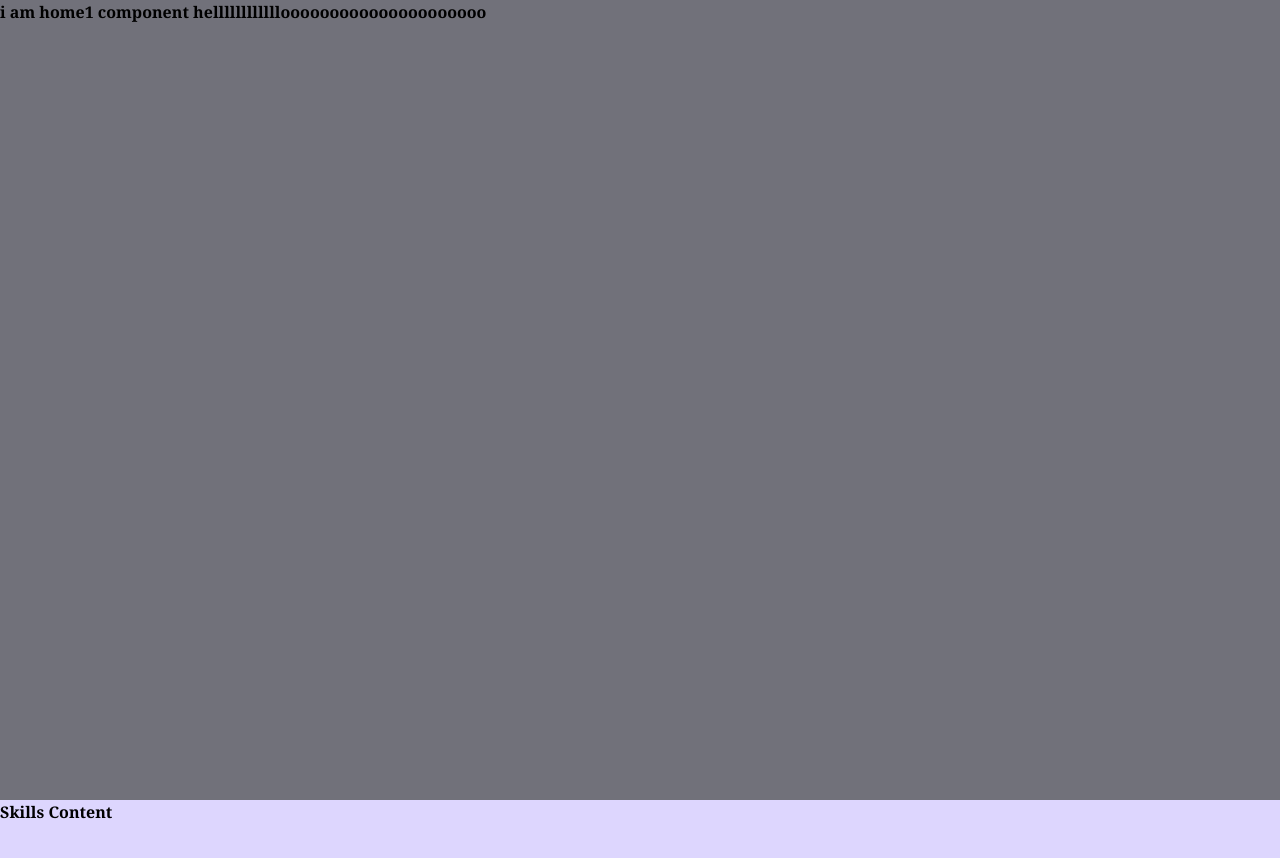
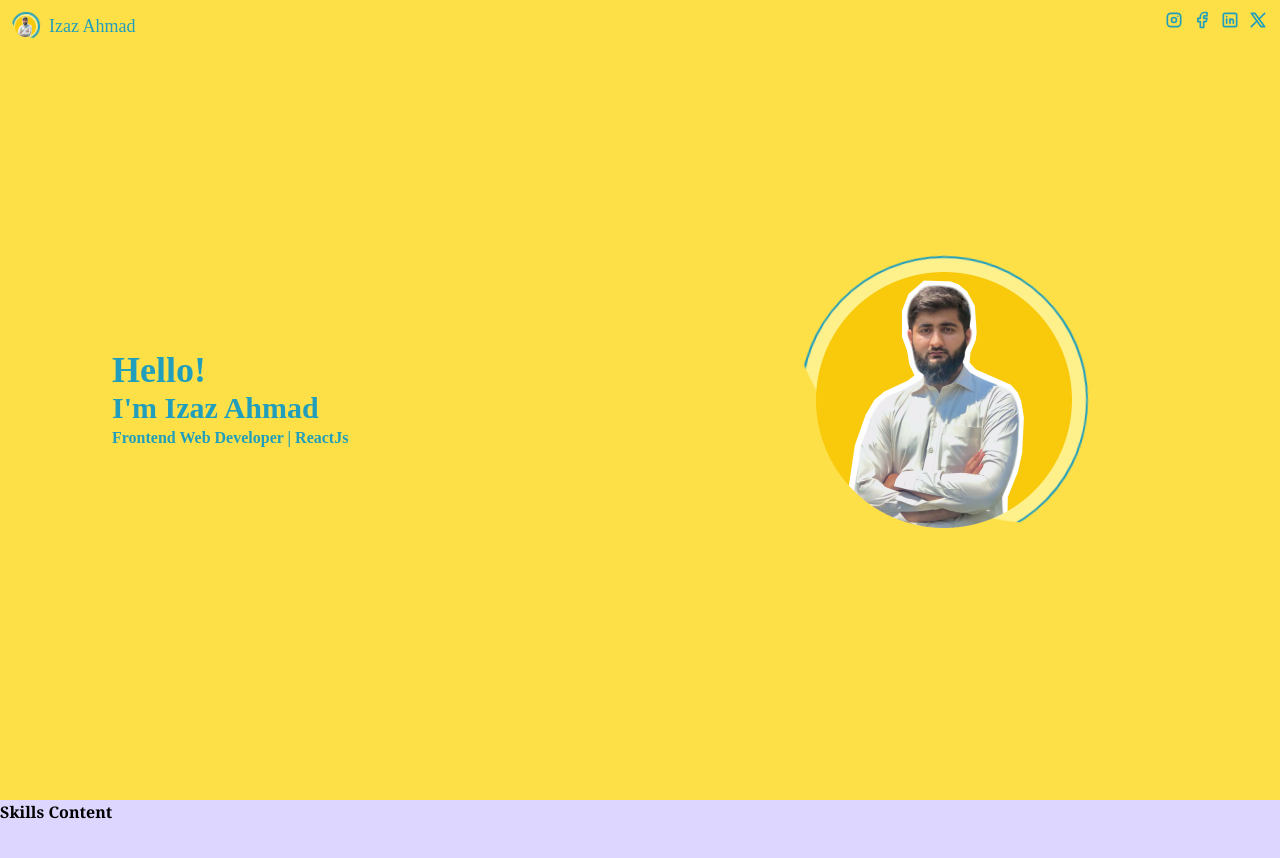
Before and after one commit to IzazAhmadHaider/My_Protfolio, a Next.js app: page / in a window 1280 px wide. Shown: the top 858 px of the page. Built offline with nearby package versions, Linux system fonts and the light colour scheme.

Commit message:
added some functionality to home page

```diff
--- a/package.json
+++ b/package.json
@@ -11,7 +11,7 @@
   "dependencies": {
     "@mantine/core": "^7.3.1",
     "@mantine/hooks": "^7.3.1",
-    "@tabler/icons-react": "^2.44.0",
+    "@tabler/icons-react": "^2.45.0",
     "next": "14.0.3",
     "react": "^18",
     "react-dom": "^18",
--- a/src/app/components/home.jsx
+++ b/src/app/components/home.jsx
@@ -1,9 +1,44 @@
+import React,{ useState,useEffect } from "react";
 function Home1() {
+  const [text, setText] = useState('');
+  const fullText = 'Frontend Web Developer | ReactJs';
+  useEffect(() => {
+    let currentIndex = 0;
+    const intervalId = setInterval(() => {
+      setText(fullText.slice(0, currentIndex));
+      currentIndex++;
+      if (currentIndex > fullText.length) {
+        clearInterval(intervalId);
+      }
+    }, 100); // Adjust the interval for typing speed
+
+    return () => {
+      clearInterval(intervalId);
+    };
+  }, []);
+
   return (
-    <div>
-      i am home1 component hellllllllllllooooooooooooooooooooo
-    </div>
-  )
+    <>
+      <div className="flex items-center justify-between bg-yellow-300 ">
+        <div className=" pl-28 font">
+          <p className="text-4xl text-[#219ebc] ">Hello!</p>
+          <h6 className="text-3xl text-[#219ebc]">I'm Izaz Ahmad</h6>
+          <h6 className="typewriter text-[#219ebc]">{text} </h6>
+        </div>
+        <div className="min-h-screen flex flex-col items-end pr-48">
+          <div className="flex-grow bg-yellow-300 flex items-center justify-center">
+            <div
+              className="relative  w-72 h-72 bg-yellow-200 border-2 border-[#219ebc] custom-spin-animation rounded-full"
+              style={{
+                clipPath: "circle(90% at 0% 20%)",
+              }}
+            ></div>
+            <img className="absolute w-64" src="mypic.png" alt="" />
+          </div>
+        </div>
+      </div>
+    </>
+  );
 }
 
-export default Home1
+export default Home1;
--- a/src/app/globals.css
+++ b/src/app/globals.css
@@ -1,3 +1,45 @@
+@import url('https://fonts.googleapis.com/css2?family=Saira+Condensed:wght@100;200;300;400;500;600;700;800;900&display=swap');
 @tailwind base;
 @tailwind components;
 @tailwind utilities;
+
+
+
+@keyframes customSpin {
+    to {
+      transform: rotate(360deg);
+    }
+  }
+
+  .custom-spin-animation {
+    animation: customSpin 5s linear infinite;
+  }
+
+@keyframes typing {
+    from {
+      width: 0;
+    }
+    to {
+      width: 100%;
+    }
+  }
+
+  @keyframes blink-caret {
+    from, to {
+      border-color: transparent;
+    }
+    50% {
+      border-color: orange;
+    }
+  }
+
+  .typewriter {
+    overflow: hidden;
+    border-right: 0.15em solid orange;
+    white-space: nowrap;
+    animation: typing 3.5s steps(40, end), blink-caret 0.75s step-end infinite;
+  }
+
+ .font{
+    font-family: 'Sevillana', cursive;
+ }
--- a/src/app/page.js
+++ b/src/app/page.js
@@ -3,6 +3,7 @@
 import React, { useEffect, useState } from "react";
 import { Link as ScrollLink, animateScroll as scroll } from "react-scroll";
 import Home1 from "./components/home"
+import { IconBrandFacebook, IconBrandInstagram, IconBrandLinkedin, IconBrandX } from "@tabler/icons-react";
 
 const Home = () => {
   const [showNavbar, setShowNavbar] = useState(false);
@@ -27,6 +28,23 @@ const Home = () => {
 
   return (
     <div className="h-auto">
+       <div className="bg-transparent flex items-center justify-between w-full fixed  ">
+       <div className="flex items-center pt-3 pl-3">
+            <div
+              className="relative  w-7 h-7 bg-yellow-200 border-2 border-[#219ebc] custom-spin-animation rounded-full"
+              style={{
+                clipPath: "circle(90% at 0% 20%)",
+              }}
+            ></div>
+            <img className="absolute w-6 pl-[3px] " src="mypic.png" alt="" />
+            <p className="text-[#219ebc] text-lg font">&nbsp;&nbsp;Izaz Ahmad</p></div>
+          <div className="flex items-end pr-3 space-x-2">
+            <IconBrandInstagram color="#219ebc" size={20} className="hover:scale-110 cursor-pointer"/>
+            <IconBrandFacebook  color="#219ebc" size={20} className="hover:scale-110 cursor-pointer"/>
+            <IconBrandLinkedin  color="#219ebc" size={20} className="hover:scale-110 cursor-pointer"/>
+            <IconBrandX         color="#219ebc" size={20} className="hover:scale-110 cursor-pointer"/>
+            </div>
+          </div>
       <div
         className={`${
           showNavbar
@@ -34,7 +52,7 @@ const Home = () => {
             : "hidden"
         }`}
       >
-        <nav className="flex justify-between items-center text-black font-serif font-semibold mx-3">
+        <nav className="flex justify-between items-center text-black font-serif font-semibold mx-3 z-0">
           <ScrollLink to="home" activeClass="hover:bg-gradient-to-r from-green-400 via-green-100 to-green-400 p-1 hover:rounded-2xl" className="cursor-pointer hover:bg-gradient-to-r from-green-400 via-green-100 to-green-400 p-1 hover:rounded-2xl" smooth={true} duration={500}>
             Home
           </ScrollLink>
@@ -53,7 +71,7 @@ const Home = () => {
         </nav>
       </div>
 
-      <section className="h-[100vh] bg-zinc-500  font-semibold font-serif" id="home">
+      <section className="h-[100vh] bg-yellow-300  font-semibold font-serif" id="home">
         <Home1/>
       </section>
       <section className="h-[100vh] bg-violet-200  font-semibold font-serif" id="skills">
```
Also changed, not shown: public/mypic.png (added), 1 other file (tests, documents, lock files or other folders).
